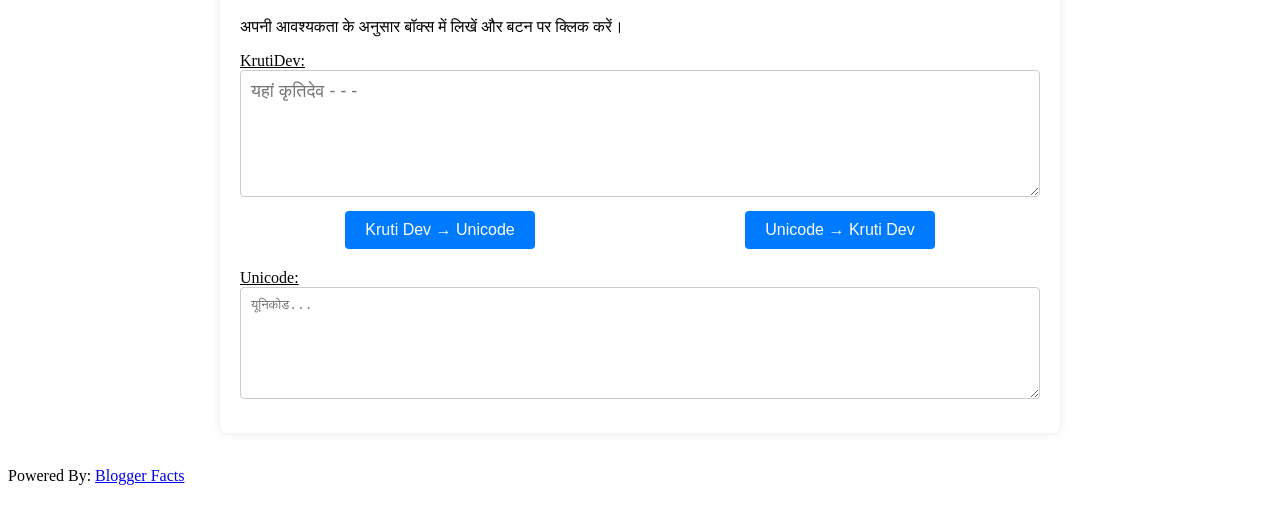
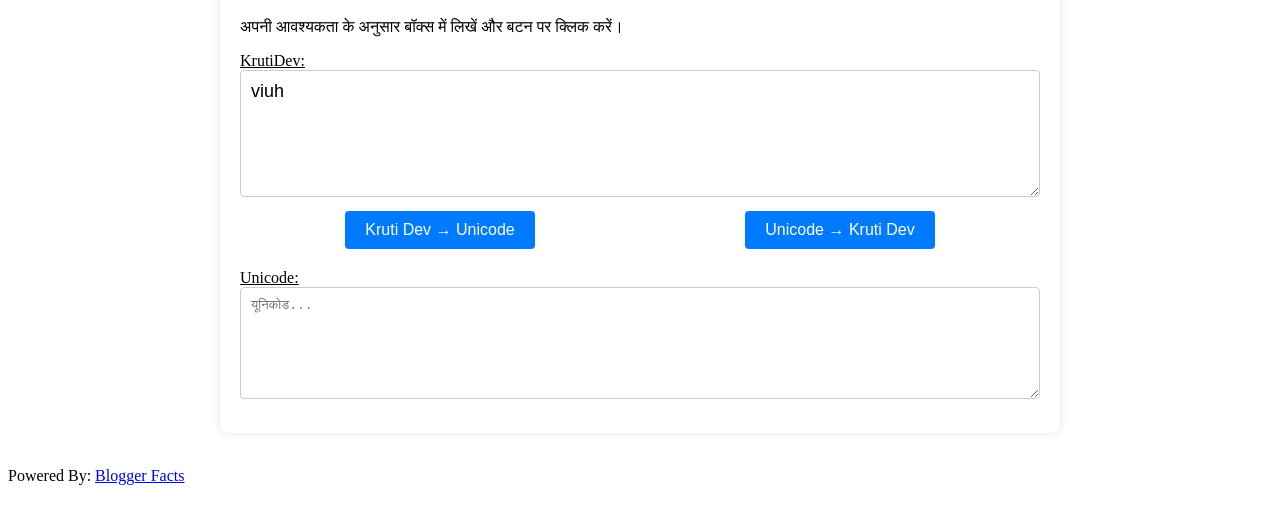
Before and after one commit to imzaim/krutidev, a plain HTML site: page textconverter.html in a window 1280 px wide. Shown: the part 68-592 px from the top of the page. Drawn offline with Linux system fonts and the light colour scheme.

Commit message:
Update textconverter.html

```diff
--- a/textconverter.html
+++ b/textconverter.html
@@ -59,7 +59,7 @@
         <p>अपनी आवश्यकता के अनुसार बॉक्स में लिखें और बटन पर क्लिक करें।</p>
 
         <p style="text-align: left; margin: 0;text-decoration: underline">KrutiDev:</p>
-        <textarea id="inputKruti" rows="5" placeholder="यहां कृतिदेव - - -"></textarea>
+        <textarea id="inputKruti" rows="5" placeholder="यहां कृतिदेव - - -">viuh</textarea>
 
         <div class="buttons">
             <button onclick="convert('k2u')">Kruti Dev → Unicode</button>
```
